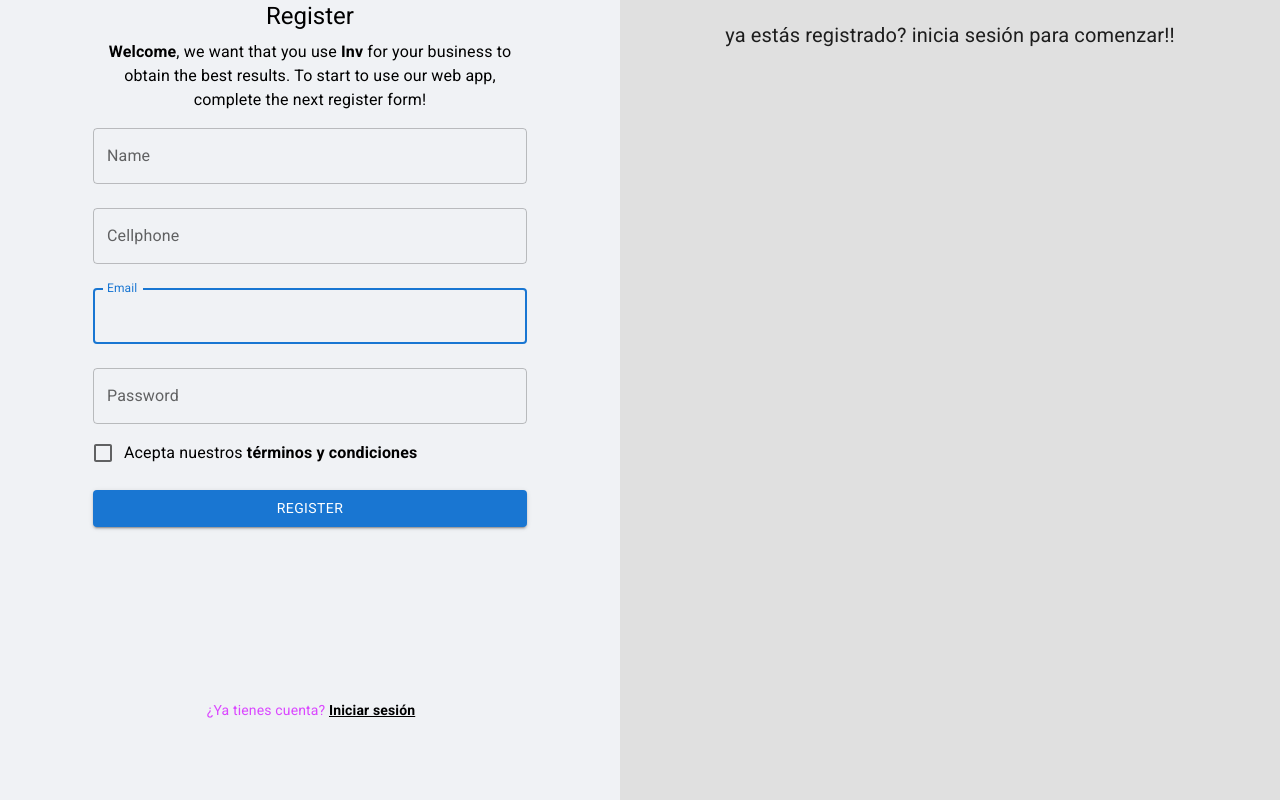
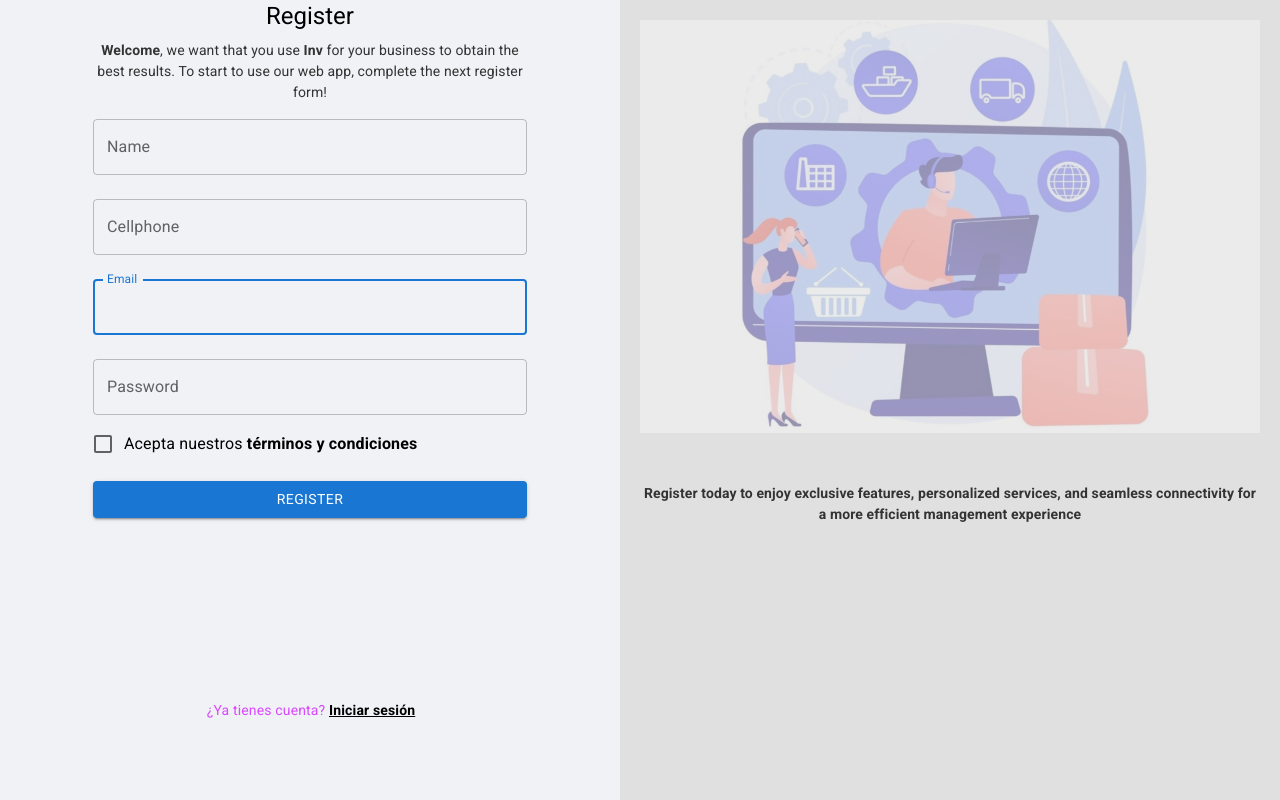
Before and after one commit to cbdev2021/inv-f1, a React (Create React App) app: page /register in a window 1280 px wide. Built offline with nearby package versions, Linux system fonts and the light colour scheme; a web font is replaced by a local one.

Commit message:
appereance login register

```diff
--- a/src/components/Login.tsx
+++ b/src/components/Login.tsx
@@ -129,12 +129,25 @@ const Login: FunctionComponent = () => {
       </div>
 
       <div className="mitad-derecha" style={{ flex: '1', backgroundColor: '#e0e0e0', padding: '20px' }}>
-        <Typography variant="h6" align="center" style={{ lineHeight: '1.5em' }}>
-          Obten un mejor control de tus inventarios,
-          inicia sesión para comenzar!!
+        <img
+          src="./inventory2.jpg"
+          alt="Inventario"
+          style={{
+            maxWidth: '100%',
+            maxHeight: '100%',
+            objectFit: 'contain',
+            margin: 'auto', // Centrar horizontalmente
+            display: 'block',
+            opacity: 0.35,
+            marginTop: 'auto',
+            marginBottom: 'auto',
+            marginLeft: 'auto',
+            marginRight: 'auto',
+          }}
+        />
+        <Typography variant="h6" align="center" style={{ lineHeight: '1.5em', marginTop: '50px', fontFamily: 'Roboto, sans-serif', color: '#333', fontWeight: 'bold', fontSize: '14px'}}>
+          Login to your account for instant access to your inventory, real-time updates, and a user-friendly interface that empowers you to take control of your business with confidence.
         </Typography>
-
-
       </div>
     </div>
   );
--- a/src/components/Register.tsx
+++ b/src/components/Register.tsx
@@ -84,7 +84,12 @@ const Register: FunctionComponent = () => {
 
           <div className="form-elements-container">
 
-            <Typography align="center" style={{ lineHeight: '1.5em' }}>
+            {/* <Typography align="center" style={{ lineHeight: '1.5em' }}>
+              <b>Welcome</b>, we want that you use <b>Inv</b> for your business to obtain the best results.
+              To start to use our web app, complete the next register form!
+            </Typography> */}
+
+            <Typography variant="h6" align="center" style={{ lineHeight: '1.5em', marginTop: '0px', fontFamily: 'Roboto, sans-serif', color: '#333', fontSize: '14px' }}>
               <b>Welcome</b>, we want that you use <b>Inv</b> for your business to obtain the best results.
               To start to use our web app, complete the next register form!
             </Typography>
@@ -185,10 +190,30 @@ const Register: FunctionComponent = () => {
       </div>
 
       <div className="mitad-derecha" style={{ flex: '1', backgroundColor: '#e0e0e0', padding: '20px' }}>
-        <Typography variant="h6" align="center" style={{ lineHeight: '1.5em' }}>
-          ya estás registrado?
-          inicia sesión para comenzar!!
+        <img
+          src="./inventory3.jpg"
+          alt="Inventario"
+          style={{
+            maxWidth: '100%',
+            maxHeight: '100%',
+            objectFit: 'contain',
+            margin: 'auto', // Centrar horizontalmente
+            display: 'block',
+            opacity: 0.35,
+            marginTop: 'auto',
+            marginBottom: 'auto',
+            marginLeft: 'auto',
+            marginRight: 'auto',
+          }}
+        />
+        <Typography variant="h6" align="center" style={{ lineHeight: '1.5em', marginTop: '50px', fontFamily: 'Roboto, sans-serif', color: '#333', fontWeight: 'bold', fontSize: '14px' }}>
+          Register today to enjoy exclusive features, personalized services, and seamless connectivity for a more efficient management experience
         </Typography>
+
+        {/* <Typography align="center" style={{ lineHeight: '1.5em' }}>
+          Register today to enjoy exclusive features, personalized services, and seamless connectivity for a more efficient management experience
+
+        </Typography> */}
       </div>
     </div>
   );
--- a/src/global.css
+++ b/src/global.css
@@ -214,15 +214,20 @@ body {
 @media (max-width: 768px) {
   .contenedor {
     flex-direction: column; /* Cambia la dirección a columna para móviles y tabletas */
+    height: 100vh; /* Ocupa el 100% de la altura de la ventana gráfica */
   }
 
   .mitad-izquierda,
   .mitad-derecha {
     width: 100%; /* Ocupar el 100% del ancho en dispositivos móviles y tabletas */
+    height: 50%; /* Cada mitad ocupa el 50% de la altura */
+
+    /* Asegurar que cada mitad tenga al menos 689 px de altura */
+    min-height: 689px;
   }
 
   .mitad-derecha {
     order: 1; /* Cambia el orden para que la mitad derecha aparezca debajo en dispositivos más pequeños */
-    margin-top: 20px; /* Agrega un margen superior para separar las mitades */
+    margin-top: 0; /* No es necesario el margen superior en este caso */
   }
 }
```
Also changed, not shown: tsconfig.json (+27 -1 lines), public/inventory2.jpg (added), public/inventory3.jpg (added).
